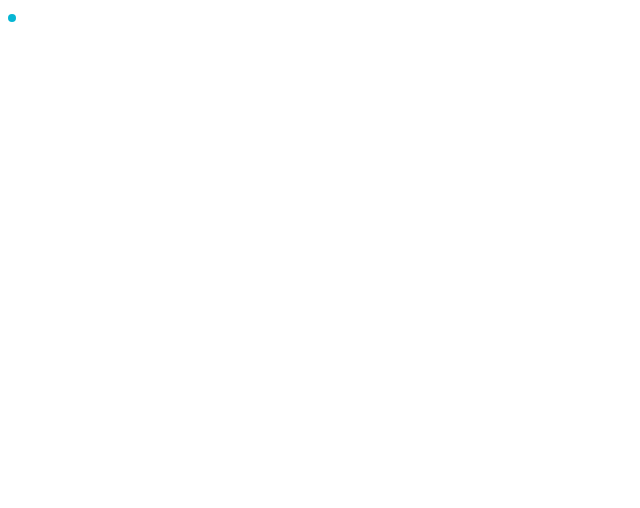
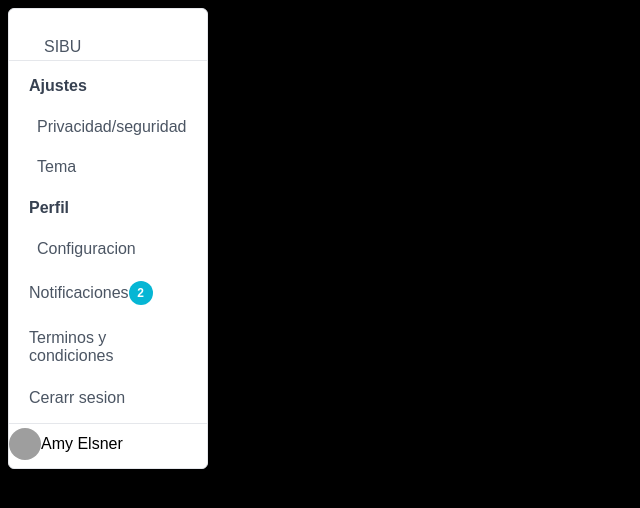
Before and after one commit to zhetirox/proyecto, a React (Vite) app: page / in a window 1280 px wide. Shown: the top 508 px of the page, without its empty margins (0-640 px from the left). Built offline with nearby package versions, Linux system fonts and the light colour scheme; grey boxes are pictures that could not be loaded; a web font is replaced by a local one.

Commit message:
estilos ajustes

```diff
--- a/src/pages/Ajustes.jsx
+++ b/src/pages/Ajustes.jsx
@@ -1,24 +1,108 @@
+
 import React from 'react';
 import { Menu } from 'primereact/menu';
 import { Badge } from 'primereact/badge';
 import { Avatar } from 'primereact/avatar';
 import { classNames } from 'primereact/utils';
-import { AvatarGroup } from 'primereact/avatargroup';
+import "../style.css/Ajustes.css";
+
+export default function Ajustes() {
+    const itemRenderer = (item) => (
+        <div className='p-menuitem-content'>
+            <a className="flex align-items-center p-menuitem-link">
+                <span className={item.icon} />
+                <span className="mx-2">{item.label}</span>
+                {item.badge && <Badge className="ml-auto" value={item.badge} />}
+                {item.shortcut && <span className="ml-auto border-1 surface-border border-round surface-100 text-xs p-1">{item.shortcut}</span>}
+            </a>
+        </div>
+    );
+    let items = [
+        {
+            template: () => {
+                return (
+                    <span className="inline-flex align-items-center gap-1 px-2 py-2">
+                        <svg width="35" height="35" viewBox="0 0 35 35" fill="none" xmlns="">
+                        </svg>
+                        <span className="font-medium text-xl font-semibold">
+                            SIBU<span className="text-primary"></span>
+                        </span>
+                    </span>
+                );
+            }
+        },
+        {
+            separator: true
+        },
+        {
+            label: 'Ajustes',
+            items: [
+                {
+                    label: 'Privacidad/seguridad',
+                    icon: 'pi pi-plus',
+
+                },
+                {
+                    label: 'Tema',
+                    icon: 'pi pi-search',
 
 
+                }
+            ]
+        },
+        {
+            label: 'Perfil',
+            items: [
+                {
+                    label: 'Configuracion',
+                    icon: 'pi pi-cog',
 
+                },
+                {
+                    label: 'Notificaciones',
+                    icon: 'pi pi-inbox',
+                    badge: 2,
+                    template: itemRenderer
+                },
+                {
+                    label: 'Terminos y condiciones',
+                    icon: 'pi pi-sign-out',
 
-const Ajustes = () => {
-  return (
-    <div className="ajustes-container">
-      <Menu><Badge>Tu Cuenta</Badge></Menu>
+                    template: itemRenderer
+                },
+                  {
+                    label: 'Cerarr sesion',
+                    icon: 'pi pi-sign-out',
 
+                    template: itemRenderer
+                }
 
-        <Badge>Tu Cuenta</Badge>
+            ]
+        },
+        {
+            separator: true
+        },
+        {
+            command: () => {
+                toast.current.show({ severity: 'info', summary: 'Info', detail: 'Item Selected', life: 3000 });
+            },
+            template: (item, options) => {
+                return (
+                    <button onClick={(e) => options.onClick(e)} className={classNames(options.className, 'w-full p-link flex align-items-center p-2 pl-4 text-color hover:surface-200 border-noround')}>
+                        <Avatar image="https://primefaces.org/cdn/primereact/images/avatar/amyelsner.png" className="mr-2" shape="circle" />
+                        <div className="flex flex-column align">
+                            <span className="font-bold">Amy Elsner</span>
 
-    </div>
+                        </div>
+                    </button>
+                );
+            }
+        }
+    ];
 
-  );
-};
-
-export default Ajustes;
+    return (
+        <div className="card flex justify-content-center">
+            <Menu model={items} className="w-full md:w-15rem" />
+        </div>
+    )
+}
--- a/src/style.css/Ajustes.css
+++ b/src/style.css/Ajustes.css
@@ -1,47 +1,4 @@
-.ajustes-container {
+body{
+  align-items: center;
   background-color: black;
-  color: white;
-  min-height: 100vh;
-  padding: 20px;
-  font-family: sans-serif;
-  display: flex;
-  flex-direction: column;
-  justify-content: space-between;
 }
-
-.ajustes-lista {
-  list-style: none;
-  padding: 0;
-  margin: 0;
-}
-
-.ajuste-item {
-  display: flex;
-  align-items: center;
-  margin: 20px 0;
-  font-weight: bold;
-  font-size: 18px;
-}
-
-.ajuste-icono {
-  font-size: 24px;
-  margin-right: 15px;
-}
-
-.ajustes-footer {
-  display: flex;
-  justify-content: space-between;
-  background-color: #3c6e8f;
-  padding: 10px 20px;
-  border-top-left-radius: 12px;
-  border-top-right-radius: 12px;
-}
-
-.btn-volver,
-.btn-ajustes {
-  background: none;
-  border: none;
-  font-size: 24px;
-  color: white;
-  cursor: pointer;
-}
```
